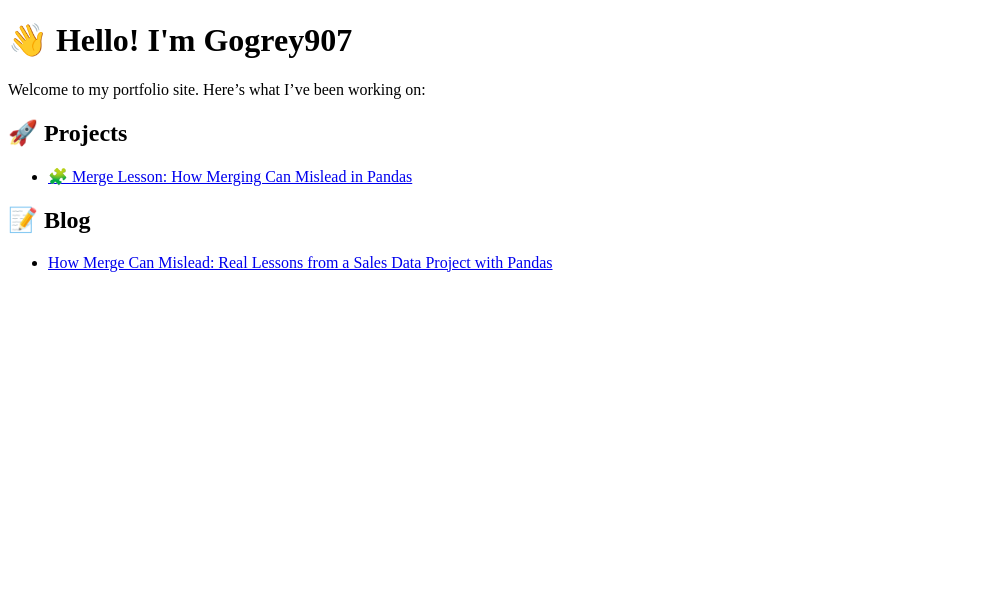
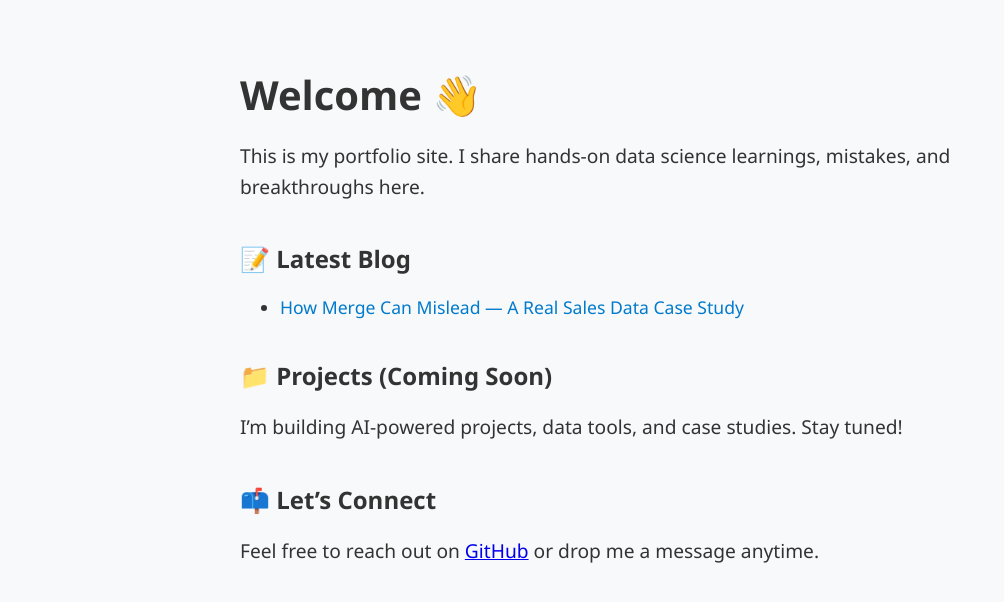
Before and after one commit to Gogrey907/gogrey907.github.io, a plain HTML site: page index.html in a window 1280 px wide. Shown: the whole page, without its empty margins (0-1004 px from the left). Drawn offline with Linux system fonts and the light colour scheme.

Commit message:
Updated homepage with blog link

```diff
--- a/index.html
+++ b/index.html
@@ -3,24 +3,63 @@
 <head>
   <meta charset="UTF-8" />
   <meta name="viewport" content="width=device-width, initial-scale=1.0"/>
-  <title>Gogrey907 Portfolio</title>
+  <title>Abhishek Yadav — Portfolio</title>
+  <style>
+    body {
+      font-family: 'Segoe UI', sans-serif;
+      background: #f8f9fa;
+      color: #333;
+      padding: 40px;
+      max-width: 800px;
+      margin: auto;
+    }
+    h1 {
+      font-size: 2.5rem;
+      margin-bottom: 10px;
+    }
+    p {
+      font-size: 1.2rem;
+      line-height: 1.6;
+    }
+    .section {
+      margin-top: 40px;
+    }
+    .blog-list li {
+      margin-bottom: 12px;
+      font-size: 1.1rem;
+    }
+    .blog-list a {
+      color: #007acc;
+      text-decoration: none;
+    }
+    .blog-list a:hover {
+      text-decoration: underline;
+    }
+  </style>
 </head>
 <body>
-  <h1>👋 Hello! I'm Gogrey907</h1>
-  <p>Welcome to my portfolio site. Here’s what I’ve been working on:</p>
+  <h1>Welcome 👋</h1>
+  <p>This is my portfolio site. I share hands-on data science learnings, mistakes, and breakthroughs here.</p>
 
-  <h2>🚀 Projects</h2>
-  <ul>
-    <li>
-      <a href="https://github.com/Gogrey907/merge-lesson" target="_blank">
-        🧩 Merge Lesson: How Merging Can Mislead in Pandas
-      </a>
-    </li>
-  </ul>
+  <div class="section">
+    <h2>📝 Latest Blog</h2>
+    <ul class="blog-list">
+      <li>
+        <a href="merge-blog.html">
+          How Merge Can Mislead — A Real Sales Data Case Study
+        </a>
+      </li>
+    </ul>
+  </div>
 
-  <h2>📝 Blog</h2>
-  <ul>
-    <li><a href="merge_mistake_blog.md">How Merge Can Mislead: Real Lessons from a Sales Data Project with Pandas</a></li>
-  </ul>
+  <div class="section">
+    <h2>📁 Projects (Coming Soon)</h2>
+    <p>I’m building AI-powered projects, data tools, and case studies. Stay tuned!</p>
+  </div>
+
+  <div class="section">
+    <h2>📫 Let’s Connect</h2>
+    <p>Feel free to reach out on <a href="https://github.com/Gogrey907" target="_blank">GitHub</a> or drop me a message anytime.</p>
+  </div>
 </body>
 </html>
```
